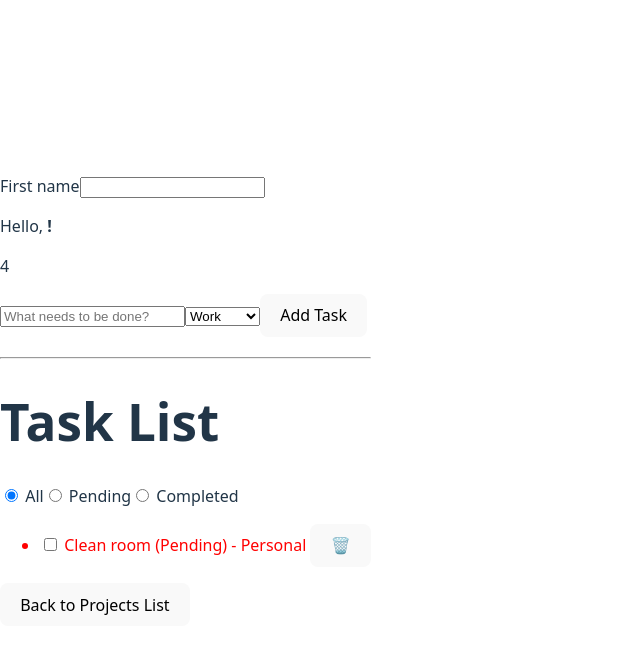
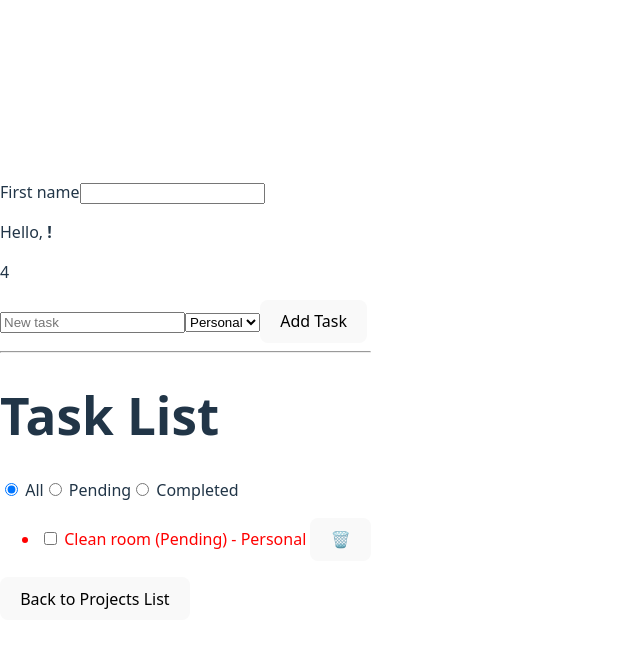
Before and after one commit to karimkhoja13/my-app, a React (Vite) app: page / in a window 1280 px wide. Both pictures are taken after a click on the element 132 px from the left and 332 px from the top of the page. Shown: the top 654 px of the page, without its empty margins (0-640 px from the left). Built offline with nearby package versions, Linux system fonts and the light colour scheme.

Commit message:
corrected the AddTask component by adding useTaskStore and some states to use within the AddTask component

```diff
--- a/src/App.tsx
+++ b/src/App.tsx
@@ -1,9 +1,9 @@
 import { useState } from 'react';
-// import { TaskList } from './pages/TaskList';
 import { TaskList } from './pages/TaskList';
 import { Project } from './pages/Project';
 import { create } from 'zustand';
-import { AddTaskForm } from "./components/AddTask-Zustand"
+// import { AddTaskForm } from "./components/AddTask-Zustand"
+import { AddTask } from './components/AddTask';
 
 // 1. Define the shape of a single Task
 type Task = {
@@ -113,7 +113,7 @@ export default function App() {
       <p>{tasks.length}</p>
       {page === 'project' && <Project allTasks={tasks} goToTasks={goToTasks} />}
       {page === 'tasks' && (<div>
-        <AddTaskForm />
+        <AddTask />
         <hr />
         <TaskList projectFilter={selectedProject}
           goToProjects={goToProjectsList} />
--- a/src/components/AddTask.tsx
+++ b/src/components/AddTask.tsx
@@ -1,16 +1,24 @@
 import { useState } from "react";
+import { useTaskStore } from "../App";
 
-interface AddTaskProps {
-  onAdd: (taskName: string) => void;
-}
+export function AddTask() {
+  const [newTaskName, setNewTaskName] = useState('');
+  const [project, setProject] = useState('Personal');
 
-export function AddTask({ onAdd }: AddTaskProps) {
-  const [newTaskName, setNewTaskName] = useState('');
+  const addTask = useTaskStore((state) => state.addTask);
 
   const handleClick = () => {
-    if (newTaskName.trim() === "") return;
-    onAdd(newTaskName);
-    setNewTaskName(''); // Clear input
+    if (!newTaskName.trim()) return; // Don't add empty tasks
+
+    // 3. Call the Zustand action
+    addTask({
+      name: newTaskName,
+      project: project,
+      completedStatus: false, // New tasks start as incomplete
+    });
+
+    // 4. Clear the input after adding
+    setNewTaskName('');
   };
 
   {/* Input to add tasks */}
@@ -22,6 +30,10 @@ export function AddTask({ onAdd }: AddTaskProps) {
       value={newTaskName}
       onChange={(e) => setNewTaskName(e.target.value)}
       />
+      <select value={project} onChange={(e) => setProject(e.target.value)}>
+        <option value="Personal">Personal</option>
+        <option value="Work">Work</option>
+      </select>
       <button onClick={handleClick}>Add Task</button>
     </div>
   );
```
